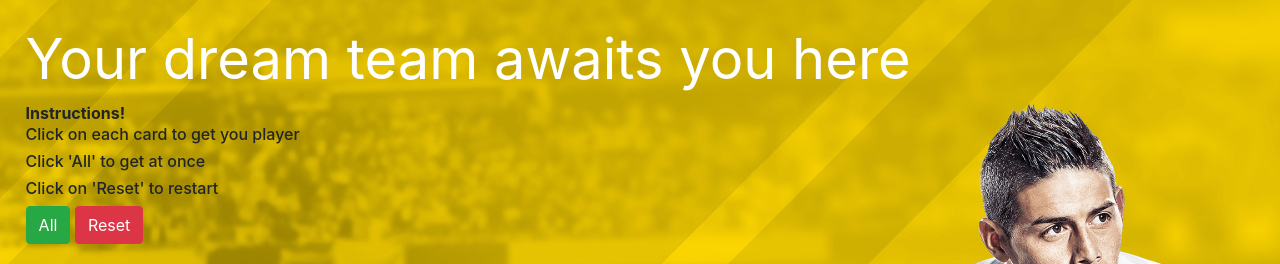
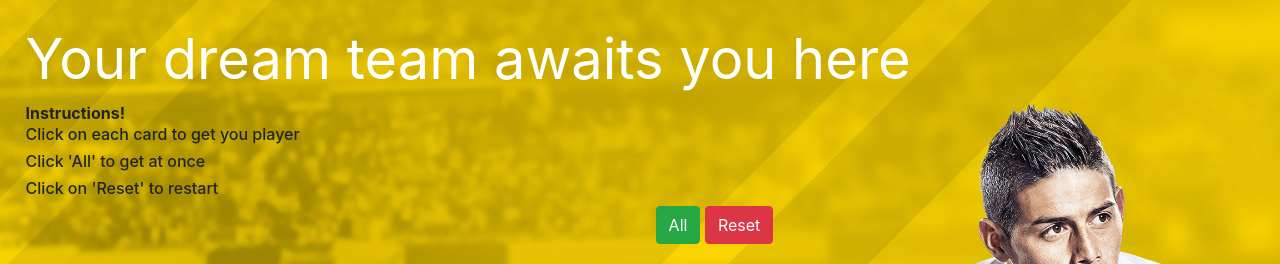
Before and after one commit to vijayrankartik/The-Football-Center, a PHP site: page /fut.html in a window 1280 px wide. Shown: the top 264 px of the page. Run offline with PHP 8.4, Linux system fonts and the light colour scheme.

Commit message:
Update fut.css

```diff
--- a/fut.css
+++ b/fut.css
@@ -28,3 +28,6 @@
     margin-top: 45px;
     margin-left: -300px;
 }
+#b1{
+    margin-left: 630px;
+}
```
